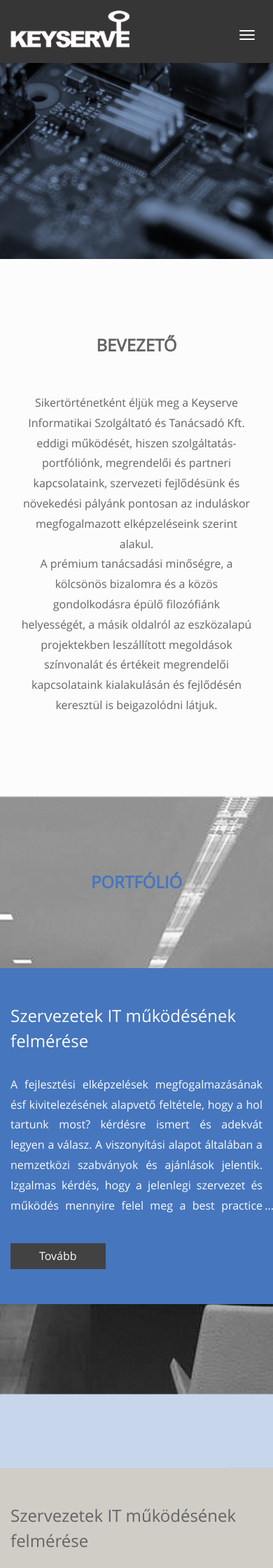
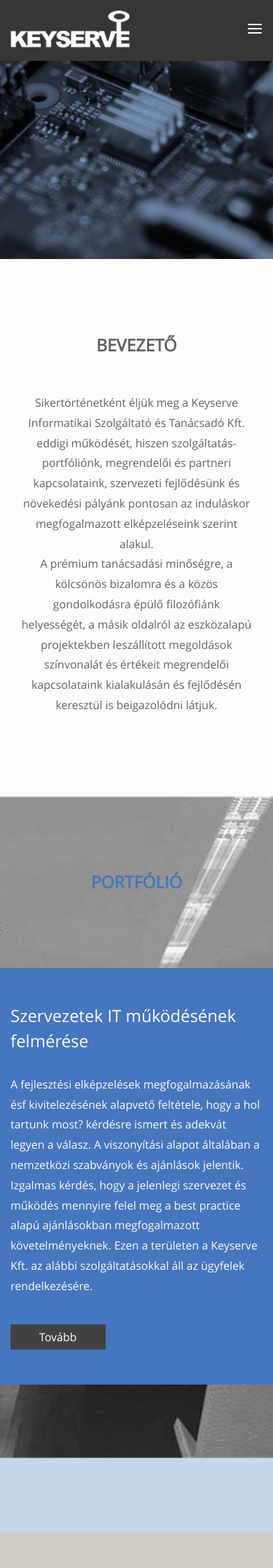
Before and after one commit to matedev/keyserve-sb, a PHP site: page / in a window 390 px wide. Shown: the top 2240 px of the page at 70% size. Run offline with PHP 8.4, Linux system fonts and the light colour scheme.

Commit message:
Responsive adjustments

```diff
--- a/index.html
+++ b/index.html
@@ -23,11 +23,11 @@
       <div class="container">
           <!-- Brand and toggle get grouped for better mobile display -->
           <div class="navbar-header">
-          <button type="button" class="navbar-toggle collapsed" data-toggle="collapse" data-target="#bs-example-navbar-collapse-1" aria-expanded="false">
-              <span class="sr-only">Toggle navigation</span>
-              <span class="icon-bar"></span>
-              <span class="icon-bar"></span>
-              <span class="icon-bar"></span>
+          <button type="button" id="nav-icon3" class="navbar-toggle collapsed" data-toggle="collapse" data-target="#bs-example-navbar-collapse-1" aria-expanded="false">
+              <span></span>
+              <span></span>
+              <span></span>
+              <span></span>
           </button>
           <a class="navbar-brand" href="#"><img src="res/img/logo.png" height="53px"></img></a>
           </div>
@@ -171,9 +171,24 @@ hello hello hello hello hello
       </div>
 
       <footer class="text-center bg-blue">
-        <img src="res/img/logo.png" height="53px" class="img-resp">
-        <small class="text-white">2017 © Keyserve Kft.</small>
-        <img src="res/img/logo.png" height="53px" class="img-responsive">
+        <div class="container">
+          <div class="row">
+              <div class="col-sm-4 col-xs-6">
+                  <img src="res/img/logo.png" class="img-responsive"/>
+              </div>
+              <div class="col-sm-4 xs-hidden copyright">
+                  <small class="text-white">2017 © Keyserve Kft.</small>
+              </div>
+              <div class="col-sm-4 col-xs-6">
+                  <img src="res/img/ca.png" class="img-responsive" />
+              </div>
+          </div>
+          <div class="xs-visible text-center">
+              <div class="copyright">
+                  <small class="text-white">2017 © Keyserve Kft.</small>
+              </div>
+          </div>
+        </div>
       </footer>
 
     </div>
--- a/res/css/style.css
+++ b/res/css/style.css
@@ -112,46 +112,30 @@ html {
     color: #4676be;
 }
 
-/****** Truncate ******/
+/****** Truncate *****
 /* styles for '...' */
-.block-with-text {
-  /* hide text if it more than N lines  */
+/*.block-with-text {
   overflow: hidden;
-  /* for set '...' in absolute position */
   position: relative;
-  /* use this value to count block height */
   line-height: 1.8em;
-  /* max-height = line-height (1.2) * lines max number (3) */
   max-height: 12.6em;
-  /* fix problem when last visible word doesn't adjoin right side  */
-  text-align: justify;
-  /* place for '...' */
+  text-align: left;
   margin-right: -1em;
   padding-right: 1em;
 }
-/* create the ... */
 .block-with-text:before {
-  /* points in the end */
   content: '...';
-  /* absolute position */
   position: absolute;
-  /* set position to right bottom corner of block */
   right: 0;
   bottom: 0;
 }
-/* hide ... if we have text, which is less than or equal to max lines */
 .block-with-text:after {
-  /* points in the end */
   content: '';
-  /* absolute position */
   position: absolute;
-  /* set position to right bottom corner of text */
   right: 0;
-  /* set width and height */
   width: 1em;
   height: 2em;
   margin-top: 0.2em;
-  /* bg color = bg color under block */
   background: #4676be;
 }
 .block-with-text-blue:after{
@@ -218,12 +202,13 @@ html {
 /****** MENU ******/
 nav.navbar.navbar-fixed-top{
   background-color: #363636;
-  min-height: 90px;
+  min-height: 85px;
 }
 
 ul.navbar-nav.navbar-right li a{
   color: #f6faff;
-  font-size: 18px;
+  /*font-size: 18px; */
+  font-size: 100%;
   margin-right: 15px;
   margin-left: 15px;
   padding-right: 0;
@@ -284,7 +269,7 @@ nav .navbar-toggle .icon-bar{
 /****** Index ******/
 div#page-index > div.splash-block{
   height: 370px;
-  background-image: url(../img/fokep1.jpg);
+  background-image: url(../img/splash1.jpg);
 }
 
 .splash-block {
@@ -302,10 +287,10 @@ div#page-index > div.splash-block{
 }
 
 #page-index #block2{
-  background: url(../img/fokep2.png) no-repeat center center;
+  background: url(../img/splash2.png) no-repeat center center;
   background-size: cover;
   background-attachment: fixed;
-  height: 855px;
+  /*height: 855px;*/
 }
 
 #page-index #block2>div>p{
@@ -318,27 +303,23 @@ div.overlay-text-box{
 }
 
 #page-index #block3{
-  background: url(../img/fokep3.jpg) no-repeat center center;
+  background: url(../img/splash3.jpg) no-repeat center center;
   background-size: cover;
-  height: 647px;
+  /*height: 647px;*/
 }
 
 #page-index #block4{
-  background: url(../img/fokep4.jpg) no-repeat center center;
+  background: url(../img/splash4.jpg) no-repeat center center;
   background-size: cover;
   background-attachment: fixed;
-  height: 647px;
+  /*height: 647px;*/
 }
 
 
 #page-index #block5{
-  background: url(../img/fokep5.jpg) no-repeat center center;
+  background: url(../img/splash5.jpg) no-repeat center center;
   background-size: cover;
-  height: 647px;
-}
-
-footer{
-  padding: 70px 0 70px 0;
+  /*height: 647px;*/
 }
 
 .corner {
@@ -433,10 +470,126 @@ footer{
   .bg-left-dark-gray{
     background: linear-gradient(90deg, #424242 50%, transparent 50%);
   }
+  /*footer div#copyright>small{
+    position: absolute;
+    left: 50%;
+    transform: translate(-50%,100%);
+  }*/
 }
 
-@media (max-width: 768px){
-nav .navbar-toggle{
-      margin-top: 33px;
+@media (max-width: 991px){
+    nav .navbar-toggle{
+      margin: 33px 15px;
     }
 }
+
+/****** Navbar custom collapse at XXX px******/
+/*
+@media (max-width: XXX px) {
+  .navbar-header {
+      float: none;
+  }
+  .navbar-left,.navbar-right {
+      float: none !important;
+  }
+  .navbar-toggle {
+      display: block;
+  }
+  .navbar-collapse {
+      border-top: 1px solid transparent;
+      box-shadow: inset 0 1px 0 rgba(255,255,255,0.1);
+  }
+  .navbar-fixed-top {
+      top: 0;
+      border-width: 0 0 1px;
+  }
+  .navbar-collapse.collapse {
+      display: none!important;
+  }
+  .navbar-nav {
+      float: none!important;
+      margin-top: 7.5px;
+  }
+  .navbar-nav>li {
+      float: none;
+  }
+  .navbar-nav>li>a {
+      padding-top: 10px;
+      padding-bottom: 10px;
+  }
+  .collapse.in{
+      display:block !important;
+  }
+}*/
+
+/****** Hambuer menu button animation ******/
+#nav-icon3 {
+    width: 22px;
+    position: relative;
+    -webkit-transform: rotate(0deg);
+    -moz-transform: rotate(0deg);
+    -o-transform: rotate(0deg);
+    transform: rotate(0deg);
+    -webkit-transition: .5s ease-in-out;
+    -moz-transition: .5s ease-in-out;
+    -o-transition: .5s ease-in-out;
+    transition: .5s ease-in-out;
+    cursor: pointer;
+}
+
+#nav-icon1 span, #nav-icon3 span, #nav-icon4 span {
+  display: block;
+  position: absolute;
+  height: 2px;
+  width: 100%;
+  background: white;
+  border-radius: 1px;
+  opacity: 1;
+  left: 0;
+  -webkit-transform: rotate(0deg);
+  -moz-transform: rotate(0deg);
+  -o-transform: rotate(0deg);
+  transform: rotate(0deg);
+  -webkit-transition: .25s ease-in-out;
+  -moz-transition: .25s ease-in-out;
+  -o-transition: .25s ease-in-out;
+  transition: .25s ease-in-out;
+}
+
+#nav-icon3 span:nth-child(1) {
+  top: 0px;
+}
+
+#nav-icon3 span:nth-child(2),#nav-icon3 span:nth-child(3) {
+  top: 6px;
+}
+
+#nav-icon3 span:nth-child(4) {
+  top: 12px;
+}
+
+#nav-icon3.open span:nth-child(1) {
+  top: 18px;
+  width: 0%;
+  left: 50%;
+}
+
+#nav-icon3.open span:nth-child(2) {
+  -webkit-transform: rotate(45deg);
+  -moz-transform: rotate(45deg);
+  -o-transform: rotate(45deg);
+  transform: rotate(45deg);
+}
+
+#nav-icon3.open span:nth-child(3) {
+  -webkit-transform: rotate(-45deg);
+  -moz-transform: rotate(-45deg);
+  -o-transform: rotate(-45deg);
+  transform: rotate(-45deg);
+}
+
+#nav-icon3.open span:nth-child(4) {
+  top: 18px;
+  width: 0%;
+  left: 50%;
+}
--- a/res/js/main.js
+++ b/res/js/main.js
@@ -1,9 +1,15 @@
-$(document).ready(function() {
-    $(window).resize(function() {
-        var bodyheight = $("#trianglebox1").outerHeight();
-        console.log(bodyheight);
-        $("#triangle1").outerHeight(bodyheight);
-        var triangle1Width = $("#triangle1").outerWidth();
-        $("#triangle1").css({left: triangle1Width * (-1) + 1});
-    }).resize();
+$(document).ready(function(){
+	$('#nav-icon3').click(function(){
+		$(this).toggleClass('open');
+	});
 });
+
+var $cog = $('#cog'),
+    $body = $(document.body),
+    bodyHeight = $body.height();
+
+$(window).scroll(function () {
+    $('.hexagon').css({
+        'transform': 'rotate(' + ($body.scrollTop() / bodyHeight * 360) + 'deg)'
+    });
+});
```
Also changed, not shown: other parts of res/css/style.css (+57 -1 lines), res/img/ca.png (added), res/img/splash1.jpg (renamed from res/img/fokep1.jpg), res/img/splash2.png (renamed from res/img/fokep2.png), res/img/splash3.jpg (renamed from res/img/fokep3.jpg), res/img/splash4.jpg (renamed from res/img/fokep4.jpg), res/img/splash5.jpg (renamed from res/img/fokep5.jpg), res/img/triangle1.png (deleted).
